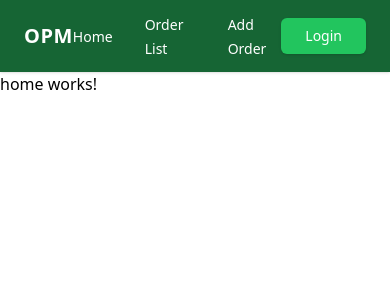
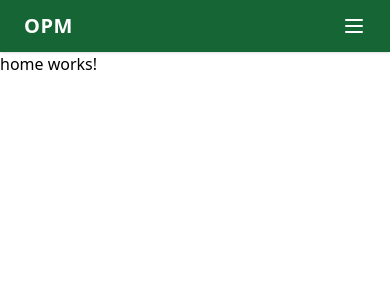
Before and after one commit to robinahmed12/order-purchase-module, an Angular app: page / in a window 390 px wide. Shown: the top 300 px of the page. Built offline with nearby package versions, Linux system fonts and the light colour scheme.

Commit message:
fix date filtering bugs

```diff
--- a/db.json
+++ b/db.json
@@ -89,10 +89,10 @@
     {
       "id": "po-001",
       "poNumber": "PO-001",
-      "supplier": "Orion Imports",
+      "supplier": "Alpha Ltd",
       "warehouse": "Dhaka Warehouse",
       "shippingAddress": "House 10, Road 3, Dhanmondi, Dhaka",
-      "vatRate": 10,
+      "vatRate": "5",
       "orderDate": "2024-01-12",
       "items": [
         {
@@ -111,8 +111,8 @@
       "notes": "Urgent requirement",
       "attachment": "",
       "subtotal": 3000,
-      "vatAmount": 300,
-      "grandTotal": 3300,
+      "vatAmount": 150,
+      "grandTotal": 3150,
       "status": "Draft"
     },
     {
--- a/src/app/app.config.ts
+++ b/src/app/app.config.ts
@@ -9,18 +9,15 @@ import { routes } from './app.routes';
 import { provideClientHydration, withEventReplay } from '@angular/platform-browser';
 import { provideHttpClient } from '@angular/common/http';
 import { PaginationModule } from 'ngx-bootstrap/pagination';
-import { BrowserAnimationsModule } from '@angular/platform-browser/animations';
 import { BsDatepickerModule } from 'ngx-bootstrap/datepicker';
 import { BsDropdownModule } from 'ngx-bootstrap/dropdown';
 
 export const appConfig: ApplicationConfig = {
   providers: [
     importProvidersFrom(
-      BrowserAnimationsModule,
       PaginationModule.forRoot(),
       BsDatepickerModule.forRoot(),
-      BsDropdownModule.forRoot(),
-
+      BsDropdownModule.forRoot()
     ),
     provideBrowserGlobalErrorListeners(),
     provideZonelessChangeDetection(),
--- a/src/app/layout/header/header.html
+++ b/src/app/layout/header/header.html
@@ -1,32 +1,81 @@
 <header class="bg-[#166534] shadow-sm">
-    <nav class="flex py-3 items-center justify-between max-w-7xl mx-auto px-6">
+  <nav class="flex py-3 items-center justify-between max-w-7xl mx-auto px-6 relative">
     <!-- Logo -->
     <div>
       <h1 class="text-white text-xl font-bold tracking-wide">OPM</h1>
     </div>
 
+    <!-- Hamburger Button (Visible on Mobile) -->
+    <button
+      class="text-white md:hidden focus:outline-none"
+      (click)="isMenuOpen = !isMenuOpen"
+      aria-label="Toggle Menu"
+    >
+      <svg
+        xmlns="http://www.w3.org/2000/svg"
+        class="h-6 w-6"
+        fill="none"
+        viewBox="0 0 24 24"
+        stroke="currentColor"
+      >
+        <path
+          stroke-linecap="round"
+          stroke-linejoin="round"
+          stroke-width="2"
+          [attr.d]="isMenuOpen ? 'M6 18L18 6M6 6l12 12' : 'M4 6h16M4 12h16M4 18h16'"
+        />
+      </svg>
+    </button>
+
     <!-- Navigation Links -->
-        <ul class="flex gap-8 items-center">
+    <ul
+      class="md:flex md:items-center md:gap-8 absolute md:static left-0 top-full w-full md:w-auto bg-[#166534] md:bg-transparent transition-all duration-300 ease-in-out"
+      [ngClass]="{
+        'opacity-100 visible translate-y-0': isMenuOpen,
+        'opacity-0 invisible -translate-y-4': !isMenuOpen,
+        'md:opacity-100 md:visible md:translate-y-0': true
+      }"
+    >
       <li>
-                <a routerLink="/" class="text-white hover:text-[#22C55E] transition-colors duration-200 text-sm font-medium">
+        <a
+          routerLink="/"
+          class="block py-2 px-4 text-white hover:text-[#22C55E] transition-colors duration-200 text-sm font-medium"
+        >
           Home
         </a>
       </li>
       <li>
-                <a routerLink="/purchase-orders/order-list" class="text-white hover:text-[#22C55E] transition-colors duration-200 text-sm font-medium">
+        <a
+          routerLink="/purchase-orders/order-list"
+          class="block py-2 px-4 text-white hover:text-[#22C55E] transition-colors duration-200 text-sm font-medium"
+        >
           Order List
         </a>
       </li>
       <li>
-                <a routerLink="/purchase-orders/add-order" class="text-white hover:text-[#22C55E] transition-colors duration-200 text-sm font-medium">
+        <a
+          routerLink="/purchase-orders/add-order"
+          class="block py-2 px-4 text-white hover:text-[#22C55E] transition-colors duration-200 text-sm font-medium"
+        >
           Add Order
         </a>
       </li>
+
+      <!-- Login button (only visible in mobile dropdown) -->
+      <li class="md:hidden border-t border-white/20 mt-2">
+        <button
+          class="w-full bg-[#22C55E] hover:bg-[#16A34A] text-white px-6 py-2 rounded-md text-sm font-medium transition-colors duration-200 shadow-sm mt-2"
+        >
+          Login
+        </button>
+      </li>
     </ul>
 
-        <!-- Login Button -->
-        <div>
-            <button class="bg-[#22C55E] hover:bg-[#16A34A] text-white px-6 py-2 rounded-md text-sm font-medium transition-colors duration-200 shadow-sm">
+    <!-- Login button (visible only on desktop) -->
+    <div class="hidden md:block">
+      <button
+        class="bg-[#22C55E] hover:bg-[#16A34A] text-white px-6 py-2 rounded-md text-sm font-medium transition-colors duration-200 shadow-sm"
+      >
         Login
       </button>
     </div>
--- a/src/app/layout/header/header.ts
+++ b/src/app/layout/header/header.ts
@@ -1,12 +1,13 @@
+import { CommonModule } from '@angular/common';
 import { Component } from '@angular/core';
-import { RouterLink } from "@angular/router";
+import { RouterLink } from '@angular/router';
 
 @Component({
   selector: 'app-header',
-  imports: [RouterLink],
+  imports: [RouterLink, CommonModule],
   templateUrl: './header.html',
   styleUrl: './header.css',
 })
 export class Header {
-
+ isMenuOpen = false;
 }
--- a/src/app/purchase-order/Models/po.interface.ts
+++ b/src/app/purchase-order/Models/po.interface.ts
@@ -33,7 +33,7 @@ export interface PurchaseOrderDetails {
   grandTotal: number;
   status: 'Draft' | 'Approved' | 'Received';
   notes?: string;
-  attachment?:string
+  attachment?: string;
 }
 
 export interface orderedItem {
--- a/src/app/purchase-order/purchase-order-form/purchase-order-form.ts
+++ b/src/app/purchase-order/purchase-order-form/purchase-order-form.ts
@@ -62,12 +62,14 @@ export class PurchaseOrderForm implements OnInit {
   }
 
   initForm() {
+    const today = new Date().toISOString().split('T')[0];
+
     this.poForm = this.fb.group({
       supplier: ['', Validators.required],
       warehouse: ['', Validators.required],
       shippingAddress: ['', Validators.required],
       vatRate: [null, Validators.required],
-      orderDate: ['', Validators.required],
+      orderDate: [today, Validators.required],
       items: this.fb.array([]),
       notes: [''],
       attachment: [''],
--- a/src/app/purchase-order/purchase-order-list/purchase-order-list.css
+++ b/src/app/purchase-order/purchase-order-list/purchase-order-list.css
@@ -27,3 +27,7 @@
     opacity: 0.5;
     cursor: not-allowed;
   }
+
+  .bs-datepicker-container {
+  z-index: 9999 !important;
+}
--- a/src/app/purchase-order/purchase-order-list/purchase-order-list.html
+++ b/src/app/purchase-order/purchase-order-list/purchase-order-list.html
@@ -9,11 +9,18 @@
           <p class="text-gray-600">Manage and track all your purchase orders</p>
         </div>
         <button
+        type="button"
+        (click)="addOrder()"
           routerLink="/purchase-orders/add-order"
           class="flex items-center gap-2 bg-[#166534] hover:from-emerald-700 hover:to-emerald-800 text-white font-semibold px-6 py-3 rounded-lg transition-all duration-200 shadow-lg shadow-emerald-500/30 hover:shadow-xl hover:shadow-emerald-500/40 transform hover:-translate-y-0.5"
         >
           <svg class="w-5 h-5" fill="none" stroke="currentColor" viewBox="0 0 24 24">
-            <path stroke-linecap="round" stroke-linejoin="round" stroke-width="2" d="M12 4v16m8-8H4" />
+            <path
+              stroke-linecap="round"
+              stroke-linejoin="round"
+              stroke-width="2"
+              d="M12 4v16m8-8H4"
+            />
           </svg>
           Create Purchase Order
         </button>
@@ -216,7 +223,8 @@
                 <span
                   class="inline-flex items-center px-3 py-1 rounded-full text-xs font-semibold border"
                   [ngClass]="{
-                    'bg-emerald-50 text-emerald-700 border-emerald-200': order.status === 'Approved',
+                    'bg-emerald-50 text-emerald-700 border-emerald-200':
+                      order.status === 'Approved',
                     'bg-amber-50 text-amber-700 border-amber-200': order.status === 'Draft',
                     'bg-blue-50 text-blue-700 border-blue-200': order.status === 'Received'
                   }"
--- a/src/app/purchase-order/purchase-order-list/purchase-order-list.ts
+++ b/src/app/purchase-order/purchase-order-list/purchase-order-list.ts
@@ -3,7 +3,7 @@ import { Component, inject, OnInit } from '@angular/core';
 import { Observable } from 'rxjs';
 import { PurchaseOrderService } from '../services/purchase-order.service';
 import { AsyncPipe, CommonModule, DatePipe } from '@angular/common';
-import { FormsModule } from '@angular/forms';
+import { FormsModule, ReactiveFormsModule } from '@angular/forms';
 import { TableFilterService } from '../../shared/table-filter.service';
 import { PaginationModule } from 'ngx-bootstrap/pagination';
 import { PurchaseOrderDetails } from '../Models/po.interface';
@@ -15,12 +15,12 @@ import { BsDatepickerModule } from 'ngx-bootstrap/datepicker';
   imports: [
     AsyncPipe,
     FormsModule,
+    ReactiveFormsModule,
     PaginationModule,
     DatePipe,
     CommonModule,
-
     BsDatepickerModule,
-    BsDropdownModule
+    BsDropdownModule,
   ],
   providers: [],
   templateUrl: './purchase-order-list.html',
@@ -117,4 +117,15 @@ export class PurchaseOrderList implements OnInit {
       });
     }
   }
+
+  addOrder() {
+    this.router.navigate(['/purchase-orders/add-order']);
+  }
+
+  //   bsConfig = {
+  //   dateInputFormat: 'YYYY-MM-DD',
+  //   containerClass: 'theme-blue'
+  // };
+  // dateRange!: Date[];
+
 }
```
Lines whose indentation alone changed are shown as unchanged.
